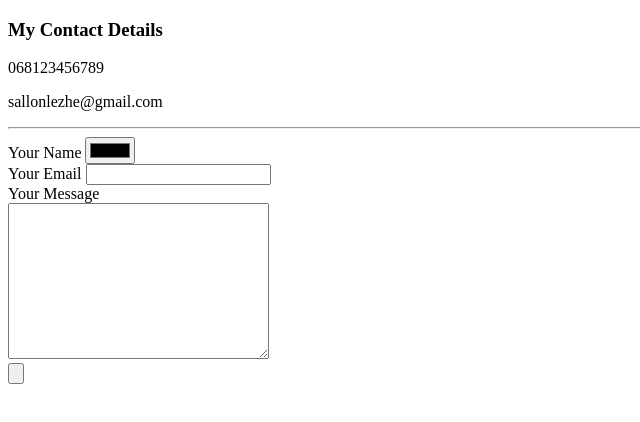
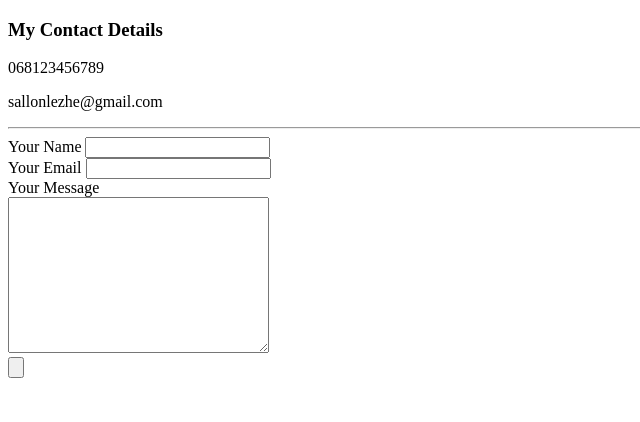
Before and after one commit to KristiPrenga/CV, a plain HTML site: page contact-me.html in a window 1280 px wide. Shown: the whole page, without its empty margins (0-640 px from the left). Drawn offline with Linux system fonts and the light colour scheme.

Commit message:
Update contact-me.html

```diff
--- a/contact-me.html
+++ b/contact-me.html
@@ -11,7 +11,7 @@
     <hr>
     <form  action="index.html" method="post" enctype="text/plain">
       <label>Your Name</label>
-      <input type="color" name="yourName" value=""><br>
+      <input type="Name" name="yourName" value=""><br>
       <label>Your Email</label>
       <input type="email" name="" value=""><br>
       <label>Your Message</label><br>
```
